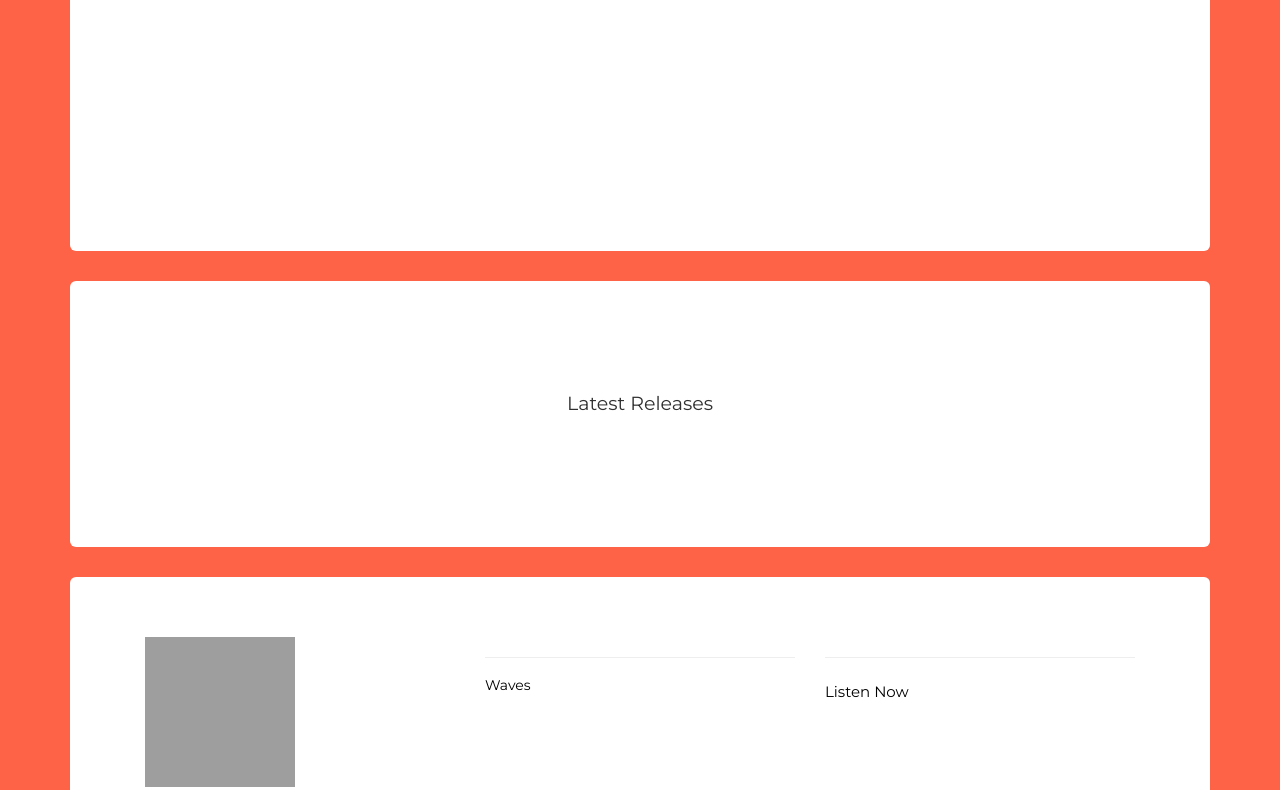
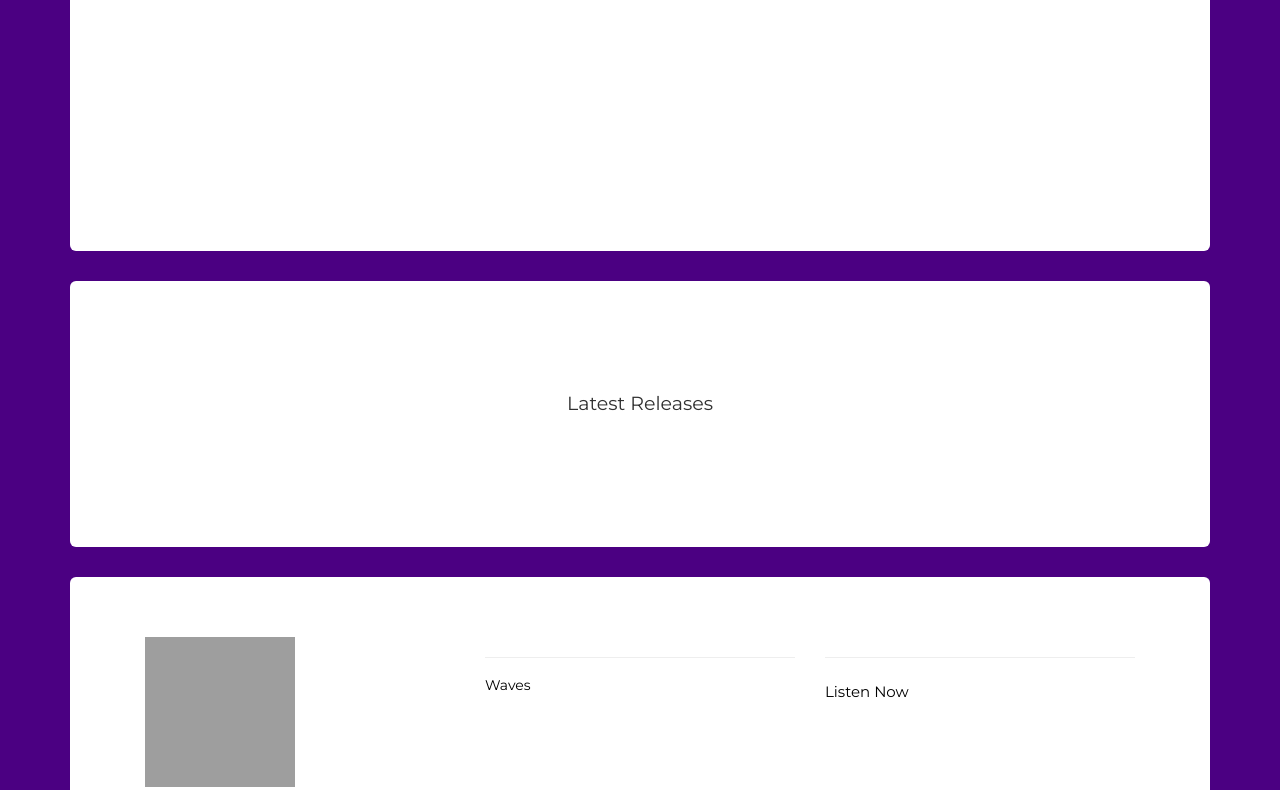
Before and after one commit to geonith-george/music, a plain HTML site: page index.html in a window 1280 px wide. Shown: the part 349-1139 px from the top of the page. Drawn offline with nearby package versions, Linux system fonts and the light colour scheme; grey boxes are pictures that could not be loaded.

Commit message:
Update index.html

```diff
--- a/index.html
+++ b/index.html
@@ -38,7 +38,7 @@
     font: 400 15px Lato, sans-serif;
     font-family: 'Dosis', sans-serif;
     line-height: 1.8;
-    background: tomato;
+    background: indigo;
 
     scroll-behavior: smooth;
   }
```
